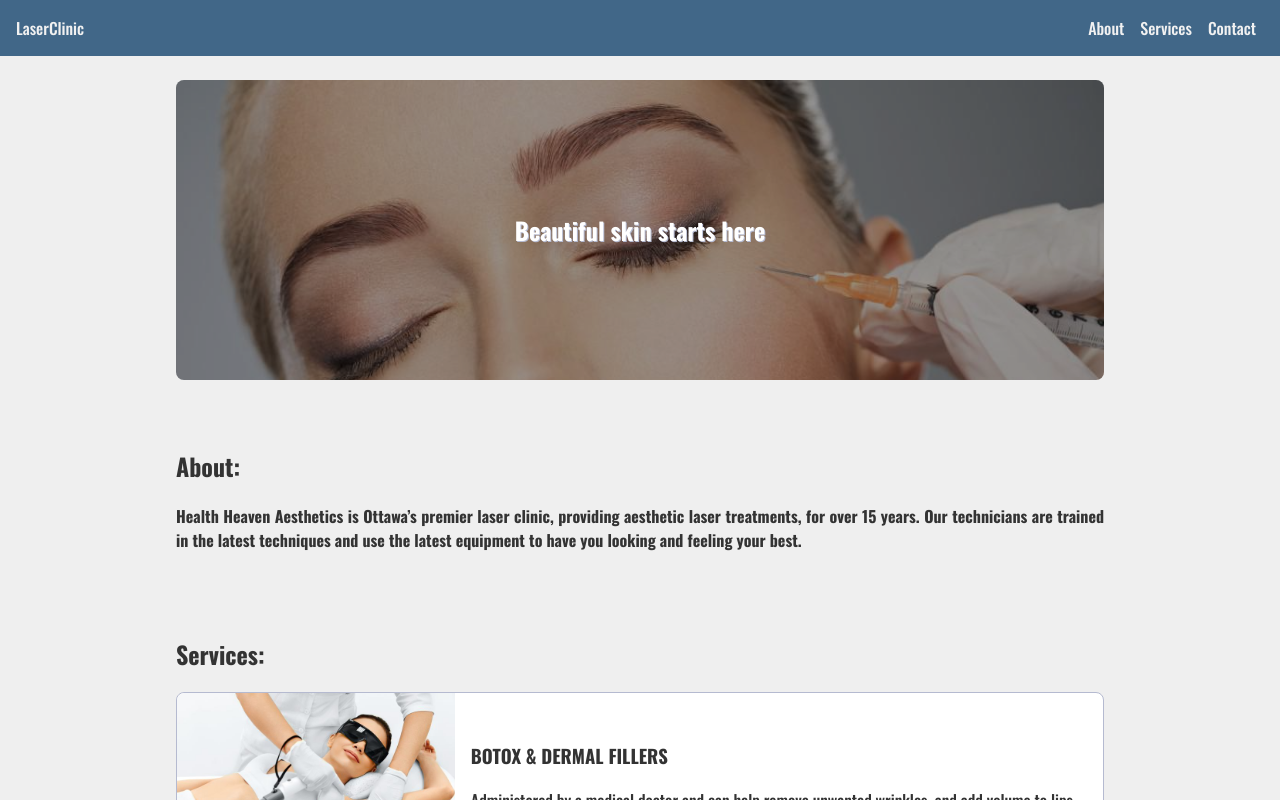
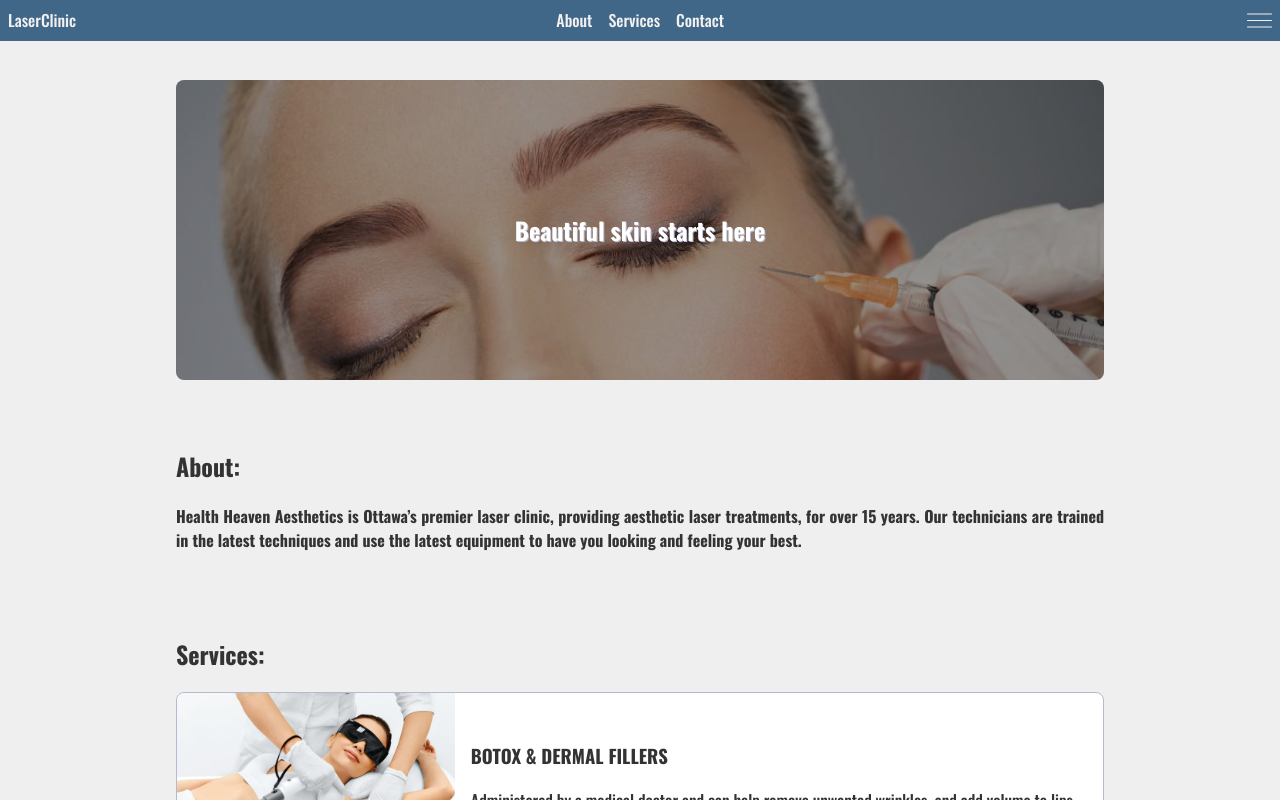
Before and after one commit to LaithAlwani/laser-clinic, a React (Vite) app: page / in a window 1280 px wide. Shown: the top 800 px of the page. Built offline with nearby package versions, Linux system fonts and the light colour scheme.

Commit message:
adds menu button component with animation to navbar menu

```diff
--- a/src/App.css
+++ b/src/App.css
@@ -1,64 +1,117 @@
-:root{
-  --queen-blue:#416788;
-  --shadow-blue:#7389AE;
-  --cadet-blue:#B5BAD0;
-  --gray:#efefef;
-  --white:rgb(241, 241, 241);
+:root {
+  --queen-blue: #416788;
+  --shadow-blue: #7389ae;
+  --cadet-blue: #b5bad0;
+  --gray: #efefef;
+  --white: rgb(241, 241, 241);
 
-  --border-radius:0.5rem
+  --border-radius: 0.5rem;
 }
 
-.main{
+.main {
   min-height: 100vh;
   max-width: 960px;
   margin: 0 auto;
   padding: 5rem 1rem 1rem;
 }
-.section{
+.section {
   padding: 3rem 0 0;
 }
 
-.bold{
+.bold {
   font-weight: 600;
 }
 /*Navbar */
-nav{
+nav {
   position: fixed;
   top: 0;
   width: 100%;
   display: flex;
   justify-content: space-between;
-  padding: 1rem;
+  padding: 0.5rem;
   background: var(--queen-blue);
   color: var(--white);
 }
-nav a{
+
+nav a {
   margin: 0.5rem;
 }
 
 nav .mobile-nav{
-  display: none;
-  position: relative;
+  display: flex;
+  flex-direction: column;
+  align-items: flex-end;
 }
-.side-nav{
-  width: 250px;
-  height: 100%;
-  background-color: #f2f2f2;
-  position: absolute;
-  top: 0;
-  right: 0;
 
+nav .mobile-nav-links {
+  display: flex;
+  flex-direction: column;
+  align-items: flex-end;
+  overflow: hidden;
+  background-color: var(--queen-blue);
+  transition: all 0.5s ease-in-out;
+  max-height: 0;
 }
-.logo{
 
+nav .open-nav {
+  max-height: 200px;
 }
-.links .active{
+
+.logo {
+}
+.links .active {
   font-weight: bold;
 }
 /*Navbar ends*/
+/*Menu button*/
+.menu-btn {
+  position: relative;
+  display: flex;
+  justify-content: center;
+  align-items: center;
+  width: 25px;
+  height: 25px;
+  cursor: pointer;
+}
+.menu-btn-icon {
+  width: 100%;
+  height: 0.1rem;
+  background-color: var(--white);
+  border-radius: 0.5rem;
+  transition: all 0.5s ease-in-out;
+}
+.menu-btn-icon::before,
+.menu-btn-icon::after {
+  content: "";
+  position: absolute;
+  width: 100%;
+  height: 0.1rem;
+  background-color: var(--white);
+
+  border-radius: 0.5rem;
+  transition: all 0.5s ease-in-out;
+}
+
+.menu-btn-icon::before {
+  transform: translateY(-0.4rem);
+}
+.menu-btn-icon::after {
+  transform: translateY(0.4rem);
+}
+/*Animation*/
+.menu-btn.open .menu-btn-icon {
+  transform: translateX(0.5rem);
+  background-color: transparent;
+}
+.menu-btn.open .menu-btn-icon::before {
+  transform: rotate(45deg) translate(-0.5rem, 0.5rem);
+}
+.menu-btn.open .menu-btn-icon::after {
+  transform: rotate(-45deg) translate(-0.5rem, -0.5rem);
+}
 
 /*hero*/
-.hero{
+.hero {
   width: 100%;
   background-image: url("images/hero.jpg");
   height: 300px;
@@ -66,9 +119,8 @@ nav .mobile-nav{
   background-repeat: no-repeat;
   background-size: cover;
   border-radius: 0.5rem;
-
 }
-.overlay{
+.overlay {
   width: 100%;
   height: 100%;
   background-color: rgba(0, 0, 0, 0.413);
@@ -76,13 +128,12 @@ nav .mobile-nav{
   justify-content: center;
   align-items: center;
   border-radius: 0.5rem;
-
 }
 
-.hero h1{
+.hero h1 {
   font-size: 1.5rem;
   color: white;
-  text-shadow: 1px 1px  var(--cadet-blue);
+  text-shadow: 1px 1px var(--cadet-blue);
   text-align: center;
 }
 /*hero Ends*/
@@ -92,8 +143,9 @@ nav .mobile-nav{
   text-align: justify;
 }
 /*About Ends*/
+
 /*Services*/
-.card{
+.card {
   width: 100%;
   display: flex;
   justify-content: center;
@@ -102,21 +154,20 @@ nav .mobile-nav{
   margin: 0.5rem 0;
   border-radius: var(--border-radius);
   background: white;
-
 }
 
-.card .img-container{
+.card .img-container {
   padding: 0;
   width: 30%;
 }
 
-.card img{
+.card img {
   border-radius: var(--border-radius) 0 0 var(--border-radius);
   height: 100%;
   width: 100%;
 }
-.card .card-content{
-  border-radius: 0  0.5rem  0.5rem 0;
+.card .card-content {
+  border-radius: 0 0.5rem 0.5rem 0;
   padding: 1rem;
   width: 70%;
 }
@@ -124,21 +175,21 @@ nav .mobile-nav{
 /*Services ends*/
 
 /*Contact*/
-.card svg{
-
+.card svg {
   font-size: 2rem;
 }
 
-.contact-icons{
-text-align: center;
-width: 30%;
-padding: 1rem;
+.contact-icons {
+  text-align: center;
+  width: 30%;
+  padding: 1rem;
 }
-.contact-icons p{
+
+.contact-icons p {
   margin: 0.2rem 0 1.5rem;
 }
 
-.contact-form{
+.contact-form {
   width: 100%;
   display: flex;
   flex-direction: column;
@@ -147,18 +198,19 @@ padding: 1rem;
   padding: 1rem;
 }
 
-input, textarea{
-  margin: 0.5rem 0 ;
+input,
+textarea {
+  margin: 0.5rem 0;
   border: none;
   outline: none;
   line-height: 115%;
-  padding:0.5rem;
+  padding: 0.5rem;
   font-size: 14px;
   border-radius: var(--border-radius);
   border: 1px solid var(--cadet-blue);
   resize: none;
 }
-button{
+button {
   padding: 0.5rem;
   font-weight: bold;
   background-color: var(--queen-blue);
@@ -170,58 +222,48 @@ button{
 /*Contact ends*/
 
 /*footer*/
-footer{
+footer {
   background: var(--queen-blue);
   color: var(--white);
   text-align: center;
-  padding: 0.5rem 0 ;
+  padding: 0.5rem 0;
   border-top: 1px solid var(--cadet-blue);
 }
 
-footer .social-links > *{
+footer .social-links > * {
   font-size: 1.5rem;
   margin: 0.25rem;
 }
 
 footer span {
   font-size: 12px;
-
 }
 /*footer ends*/
 
 /*media quries*/
 
-@media screen and (max-width:600px) {
-
-  nav .links{
+@media screen and (max-width: 600px) {
+  nav .links {
     display: none;
   }
-  nav .mobile-nav{
-    display: flex;
-    flex-direction: column;
-    align-items: flex-end;
-  }
 
-
-  .card{
+  .card {
     flex-direction: column;
     align-items: center;
   }
 
-  .card .img-container{
+  .card .img-container {
     width: 100%;
   }
-  .card img{
-  border-radius: var(--border-radius)  var(--border-radius) 0 0;
-
+  .card img {
+    border-radius: var(--border-radius) var(--border-radius) 0 0;
   }
-  .card .card-content, .contact-icons{
+  .card .card-content,
+  .contact-icons {
     width: 100%;
   }
 
-  .card svg{
-
+  .card svg {
     font-size: 3rem;
   }
-
 }
--- /dev/null
+++ b/src/components/MenuButton.jsx
@@ -0,0 +1,8 @@
+export default function MenuButton({isOpen , setIsOpen}) {
+
+  return (
+    <div onClick={()=>setIsOpen(!isOpen)} className={isOpen ? "menu-btn open" : "menu-btn"}>
+        <div className="menu-btn-icon"></div>
+    </div>
+  )
+}
--- /dev/null
+++ b/src/components/NavLinks.jsx
@@ -0,0 +1,30 @@
+import { useState } from "react";
+export default function NavLinks() {
+    const hash = window.location.hash.split("#");
+  const [path, setPath] = useState(hash[1] || null);
+  return (
+    <>
+     <a
+          href="#about"
+          className={path === "about" ? "active" : ""}
+          onClick={() => setPath("about")}
+        >
+          About
+        </a>
+        <a
+          href="#services"
+          className={path === "services" ? "active" : ""}
+          onClick={() => setPath("services")}
+        >
+          Services
+        </a>
+        <a
+          href="#contact"
+          className={path === "contact" ? "active" : ""}
+          onClick={() => setPath("contact")}
+        >
+          Contact
+        </a>
+    </>
+  )
+}
--- a/src/components/Navbar.jsx
+++ b/src/components/Navbar.jsx
@@ -1,49 +1,31 @@
 import { useState } from "react";
-import {MdMenu} from "react-icons/md"
+import MenuButton from "./MenuButton";
+import NavLinks from "./NavLinks";
 
 export default function Navbar() {
-  const hash = window.location.hash.split("#")
-  const [path, setPath] = useState(hash[1] || null);
+  const [isOpen, setIsOpen] = useState(false);
 
+  const toggleMenu = () => {
+    setIsOpen(!isOpen);
+  };
+  const handleClick = (link) => {
+    setPath(link);
+    toggleMenu();
+  };
   return (
     <nav>
-      <div className="logo">
-        LaserClinic
+      <div className="logo">LaserClinic</div>
+      <div className="links">
+        <NavLinks />
       </div>
-      <div className="links">
-        <a href="#about" className={path === "about"? "active":""} onClick={()=>setPath("about")}>About</a>
-        <a href="#services" className={path === "services"? "active":"" } onClick={()=>setPath("services")} >Services</a>
-        <a href="#contact" className={path === "contact"? "active":""} onClick={()=>setPath("contact")}>Contact</a>
+      <div className="mobile-nav">
+        <span onClick={toggleMenu}>
+          <MenuButton isOpen={isOpen} setIsOpen={setIsOpen} />
+        </span>
+        <div className={isOpen ? "mobile-nav-links open-nav" : "mobile-nav-links"}>
+          {<NavLinks />}
+        </div>
       </div>
-      <MobileNav />
     </nav>
   );
 }
-
-const MobileNav = () => {
-  const hash = window.location.hash.split("#")
-  const [path, setPath] = useState(hash[1] || null) ;
-  const [isOpen, setIsOpen] = useState(false)
-
-  const toggleMenu = () => {
-    setIsOpen(!isOpen)
-  }
-
-  const handleClick = (link)=>{
-    setPath(link)
-    toggleMenu()
-  }
-  return (
-    <div className="mobile-nav">
-      <span onClick={toggleMenu}><MdMenu size={25} style={{marginRight:"auto"}} /></span>
-      {isOpen &&
-        <>
-
-        <a href="#about" className={path === "about"? "active":""} onClick={()=>handleClick("about")}>About</a>
-        <a href="#services" className={path === "services"? "active":"" } onClick={()=>handleClick("services")} >Services</a>
-        <a href="#contact" className={path === "contact"? "active":""} onClick={()=>handleClick("contact")}>Contact</a>
-
-        </>}
-    </div>
-  )
-}
```
